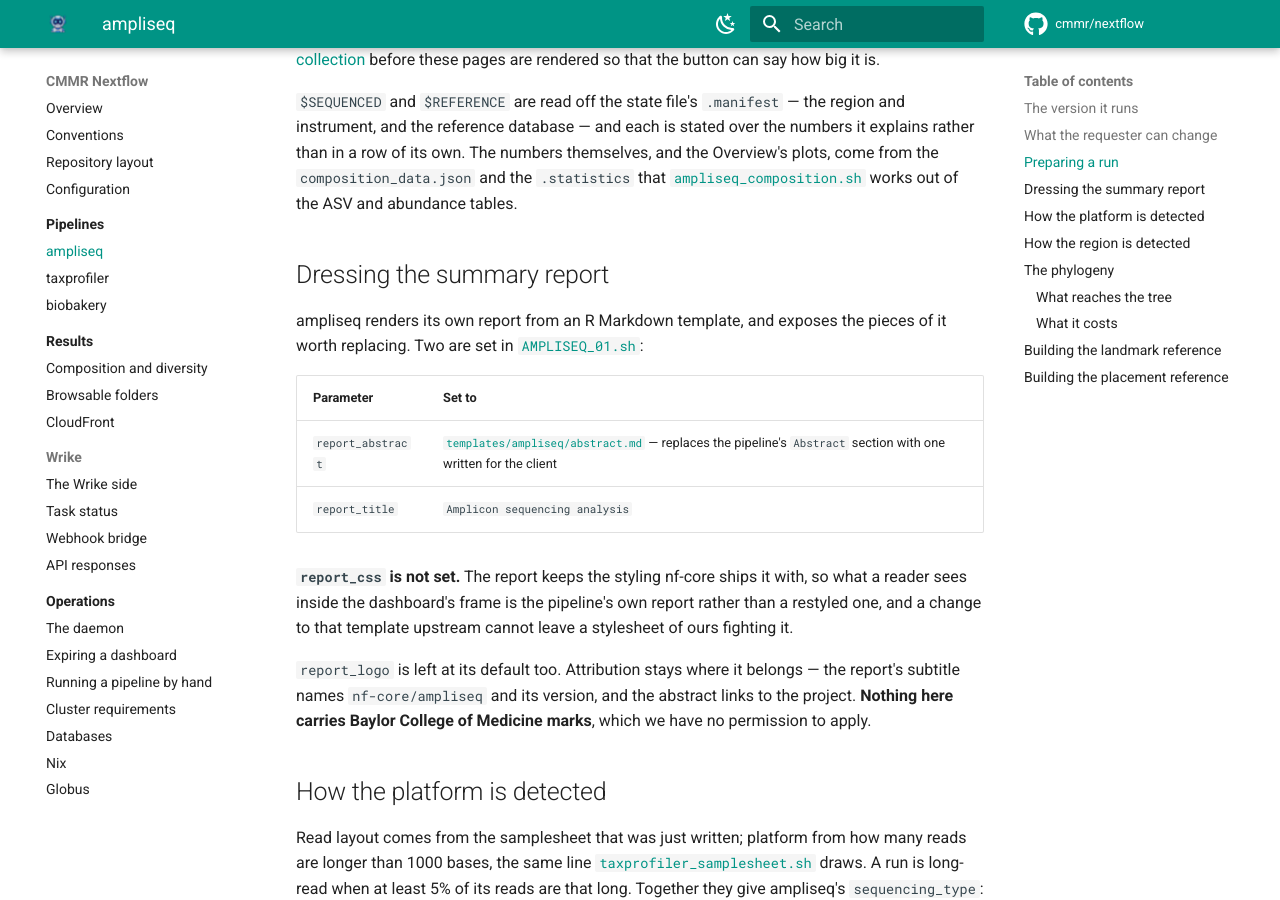
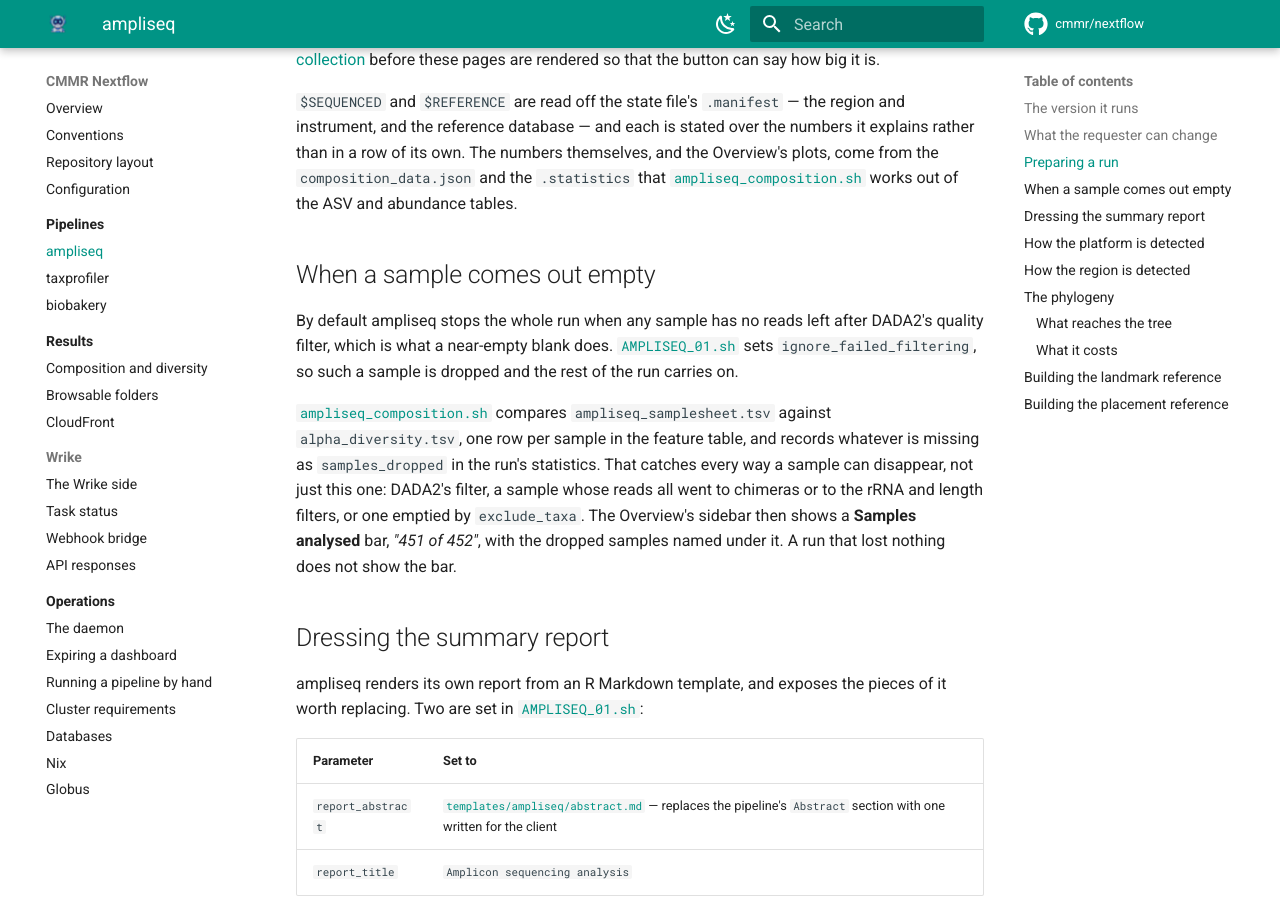
Before and after one commit to cmmr/nextflow, an MkDocs documentation site: the page built from docs/pipelines/ampliseq.md, in a window 1280 px wide and 900 px high, scrolled down 3780 px. Built offline with MkDocs 1.6.1 and Material for MkDocs 9.7.7, drawn with Linux system fonts in a browser that asks for light colours; comment, search, counter and statistics services are not loaded.

Commit message:
allow dropped samples

```diff
--- a/docs/pipelines/ampliseq.md
+++ b/docs/pipelines/ampliseq.md
@@ -164,6 +164,23 @@ and the Overview's plots, come from the `composition_data.json` and the
 `.statistics` that
 [`ampliseq_composition.sh`](../results/composition.md) works out of the ASV and
 abundance tables.
+
+## When a sample comes out empty
+
+By default ampliseq stops the whole run when any sample has no reads left
+after DADA2's quality filter, which is what a near-empty blank does.
+[`AMPLISEQ_01.sh`](../../pipelines/AMPLISEQ_01.sh) sets
+`ignore_failed_filtering`, so such a sample is dropped and the rest of the run
+carries on.
+
+[`ampliseq_composition.sh`](../../scripts/ampliseq_composition.sh) compares
+`ampliseq_samplesheet.tsv` against `alpha_diversity.tsv`, one row per sample in
+the feature table, and records whatever is missing as `samples_dropped` in the
+run's statistics. That catches every way a sample can disappear, not just this
+one: DADA2's filter, a sample whose reads all went to chimeras or to the rRNA
+and length filters, or one emptied by `exclude_taxa`. The Overview's sidebar
+then shows a **Samples analysed** bar, *"451 of 452"*, with the dropped samples
+named under it. A run that lost nothing does not show the bar.
 
 ## Dressing the summary report
 
```
Also changed, not shown: docs/results/composition.md (+4 -1 lines), 3 other files.
